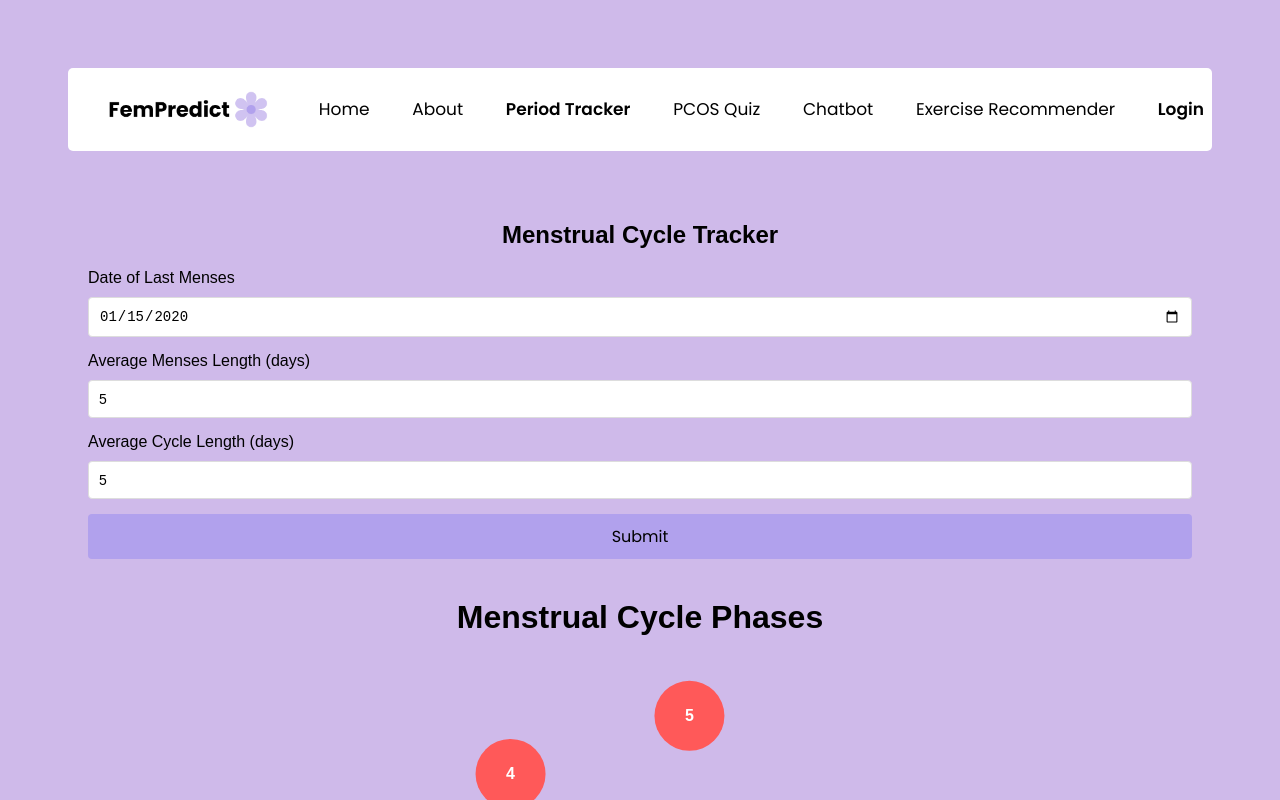
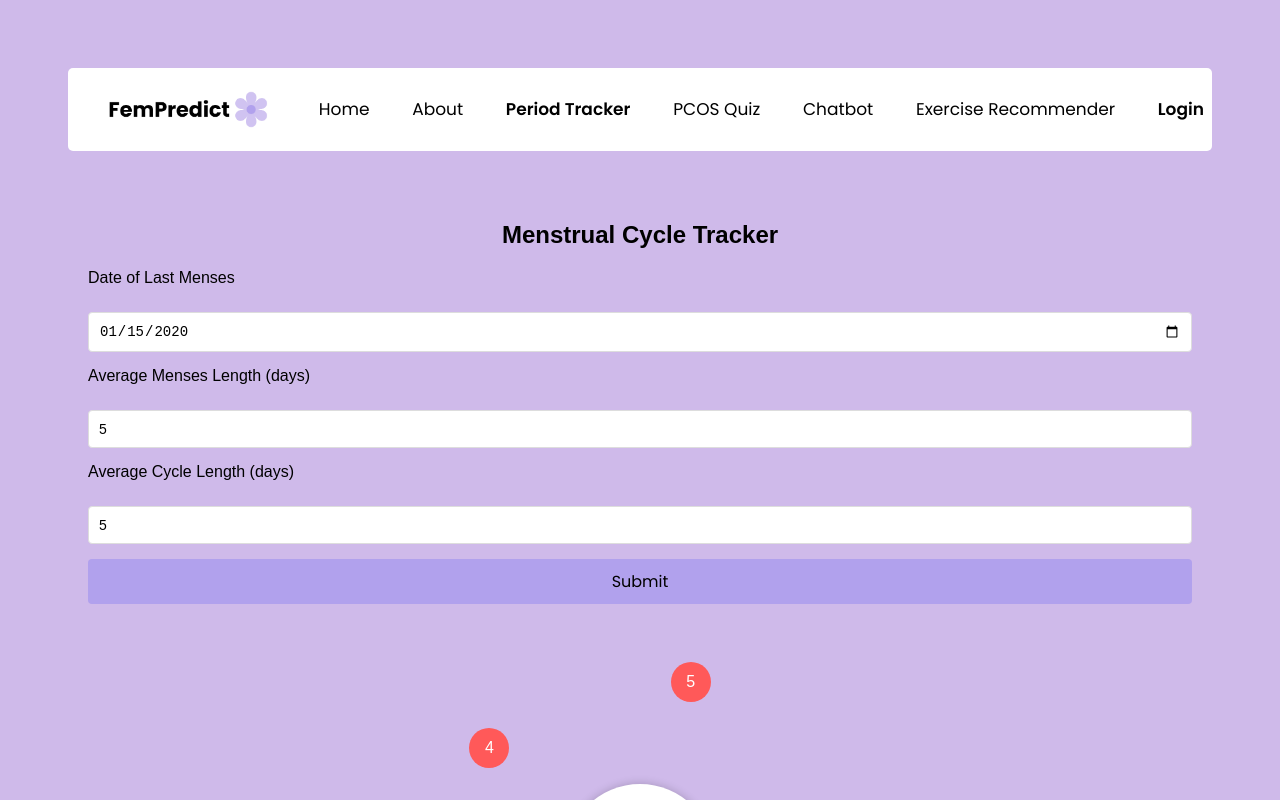
Before and after one commit to MithilaCoomaraswamy/DSGP, a React (Vite) app in the folder fempredict/: page /period_tracker in a window 1280 px wide. Both pictures are taken after typing "2020-01-15", "5", "5" into the empty fields and a click on the button "Submit". Shown: the top 800 px of the page. Built offline with nearby package versions, Linux system fonts and the light colour scheme.

Commit message:
more edits to the period tracker

```diff
--- a/fempredict/src/pages/Tracker.jsx
+++ b/fempredict/src/pages/Tracker.jsx
@@ -52,113 +52,83 @@ const Tracker = () => {
   };
 
   return (
-    <div className="tracker-container">
+    <div className="tracker-container" style={{ textAlign: 'center' }}>
       <h2>Menstrual Cycle Tracker</h2>
       <form onSubmit={handleSubmit} className="tracker-form">
-        <div>
         <label>Date of Last Menses</label>
         <input type="date" value={lastMensesDate} onChange={(e) => setLastMensesDate(e.target.value)} required />
-        </div>
-        <div>
+
         <label>Average Menses Length (days)</label>
         <input type="number" value={avgMensesLength} onChange={(e) => setAvgMensesLength(e.target.value)} required min="1" />
-        </div>
-        <div>
+
         <label>Average Cycle Length (days)</label>
         <input type="number" value={avgCycleLength} onChange={(e) => setAvgCycleLength(e.target.value)} required min="1" />
-        </div>
+
         {error && <div className="error-message">{error}</div>}
         <button type="submit">Submit</button>
       </form>
-      {selectedDate && <h3>Selected Date: {selectedDate}</h3>}
+
       {chartData && (
-        <div className="chart-container" style={{ textAlign: 'center', position: 'relative' }}>
-          <h3>Menstrual Cycle Phases</h3>
-          <div
-            style={{
-              position: 'relative',
-              width: '400px',  // Fixed circle size
-              height: '400px', // Fixed circle size to maintain aspect ratio
-              margin: '0 auto',
-              borderRadius: '50%',
-              display: 'flex',
-              alignItems: 'center',
-              justifyContent: 'center',
-              overflow: 'hidden',
-            }}
-          >
-            <div
-              style={{
-                position: 'absolute',
-                width: '100%',
-                height: '100%',
-                display: 'flex',
-                justifyContent: 'center',
-                alignItems: 'center',
-                flexWrap: 'wrap',
-                transform: 'rotate(0deg)', // No rotation of the elements
-              }}
-            >
+        <div style={{ position: 'relative', width: '450px', height: '450px', margin: '30px auto' }}>
           {chartData.map((item, index) => {
-                const angle = (360 / chartData.length) * index; // Angle calculation for each box
-                const translateX = Math.cos((angle * Math.PI) / 180) * 160; // X position along the circle
-                const translateY = Math.sin((angle * Math.PI) / 180) * 160; // Y position along the circle
-
+            const angle = (360 / chartData.length) * index;
+            const x = 200 + Math.cos((angle * Math.PI) / 180) * 180;
+            const y = 200 + Math.sin((angle * Math.PI) / 180) * 180;
             return (
               <div
                 key={item.day}
                 style={{
                   position: 'absolute',
-                      left: '50%',
-                      top: '50%',
-                      transform: `translate(-50%, -50%) translate(${translateX}px, ${translateY}px)`,
-                      padding: '10px',
-                      borderRadius: '50%', // Circular shape
+                  left: `${x}px`,
+                  top: `${y}px`,
                   backgroundColor: item.fill,
+                  width: '40px',
+                  height: '40px',
+                  borderRadius: '50%',
                   color: '#fff',
-                      cursor: 'pointer',
-                      textAlign: 'center',
-                      width: '50px', // Fixed size for the boxes, big enough to fit two digits
-                      height: '50px', // Fixed height for boxes
                   display: 'flex',
+                  alignItems: 'center',
                   justifyContent: 'center',
-                      alignItems: 'center',
+                  cursor: 'pointer'
                 }}
                 onClick={() => {
                   setSelectedDay(item.day);
                   setSelectedDate(item.date);
                 }}
               >
-                    <strong>{item.day}</strong>
+                {item.day}
               </div>
             );
           })}
-            </div>
 
-            {/* Middle circle for displaying phase names */}
-            {selectedDate && (
           <div
             style={{
               position: 'absolute',
               top: '50%',
               left: '50%',
               transform: 'translate(-50%, -50%)',
-                  padding: '20px',
+              width: '150px',
+              height: '150px',
               backgroundColor: '#fff',
               borderRadius: '50%',
+              display: 'flex',
+              flexDirection: 'column',
+              alignItems: 'center',
+              justifyContent: 'center',
               textAlign: 'center',
-                  width: '200px', // Fixed size for the middle circle
-                  height: '200px', // Fixed size for the middle circle
-                  display: 'flex',
-                  justifyContent: 'center',
-                  alignItems: 'center',
+              boxShadow: '0 0 10px rgba(0, 0, 0, 0.2)'
             }}
           >
-                <div>
+            {selectedDate ? (
+              <>
                 <h4>{chartData[selectedDay - 1]?.phase}</h4>
                 <p>{selectedDate}</p>
-                </div>
-              </div>
+              </>
+            ) : (
+              <>
+                <h4>Select a Day</h4>
+                <p>Click on a day to see details</p>
+              </>
             )}
           </div>
         </div>
--- a/package.json
+++ b/package.json
@@ -7,6 +7,7 @@
     "axios": "^1.7.9",
     "chart.js": "^4.4.7",
     "react-chartjs-2": "^5.3.0",
+    "react-datepicker": "^8.0.0",
     "react-icons": "^5.4.0",
     "recharts": "^2.15.1"
   }
```
Also changed, not shown: fempredict/src/Tracker.css (line endings or trailing spaces), 1 other file (tests, documents, lock files or other folders). Lines whose indentation alone changed are shown as unchanged.
